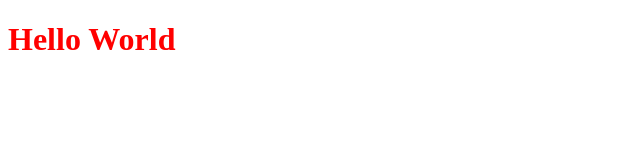
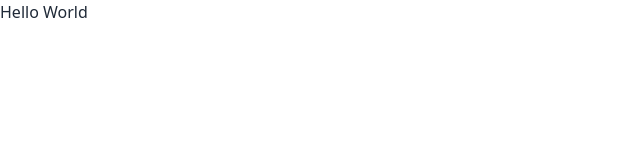
Before and after one commit to KMTonmoy/Alpha-Clash-Pro, a plain HTML site: page index.html in a window 1280 px wide. Shown: the whole page, without its empty margins (0-640 px from the left). Drawn offline with nearby package versions, Linux system fonts and the light colour scheme.

Commit message:
first commit

```diff
--- a/index.html
+++ b/index.html
@@ -4,9 +4,14 @@
 <head>
     <meta charset="UTF-8">
     <meta name="viewport" content="width=device-width, initial-scale=1.0">
-    <title>Document</title>
-    <link rel="stylesheet" href="style.css">
+    <title>Alpha-Clash-Pro</title>
+
+    <!-- Daisy UI CDN -->
+    <link href="https://cdn.jsdelivr.net/npm/daisyui@4.7.0/dist/full.min.css" rel="stylesheet" type="text/css" />
+    <script src="https://cdn.tailwindcss.com"></script>
+
 </head>
+
 <body>
 
     <h1>Hello World</h1>
--- a/style.css
+++ /dev/null
@@ -1,3 +0,0 @@
-h1{
-    color: red;
-}
--- /dev/null
+++ b/tailwind.config.js
@@ -0,0 +1,8 @@
+/** @type {import('tailwindcss').Config} */
+module.exports = {
+    content: ["./src/**/*.{html,js}"],
+    theme: {
+        extend: {},
+    },
+    plugins: [],
+}
```
